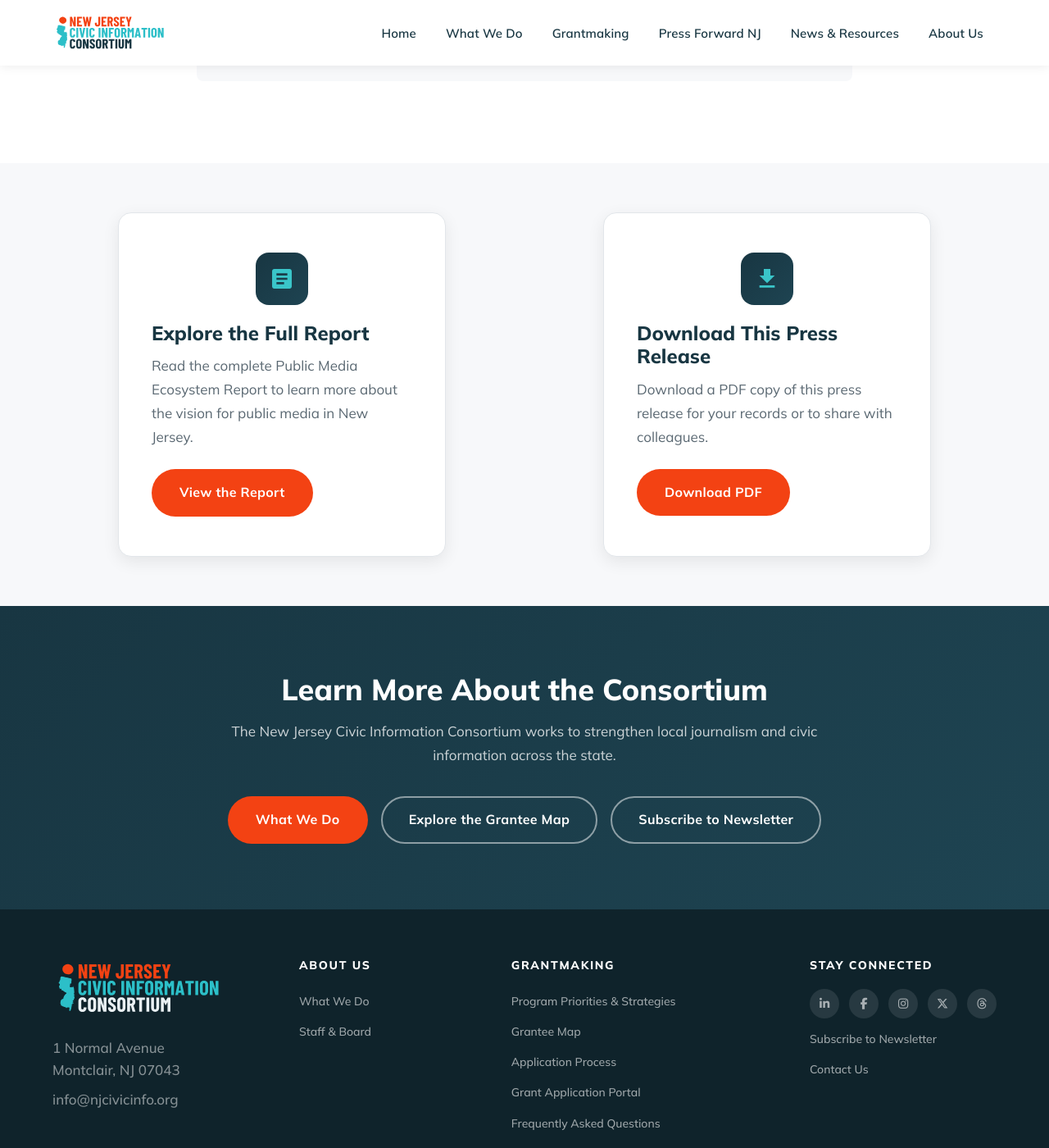
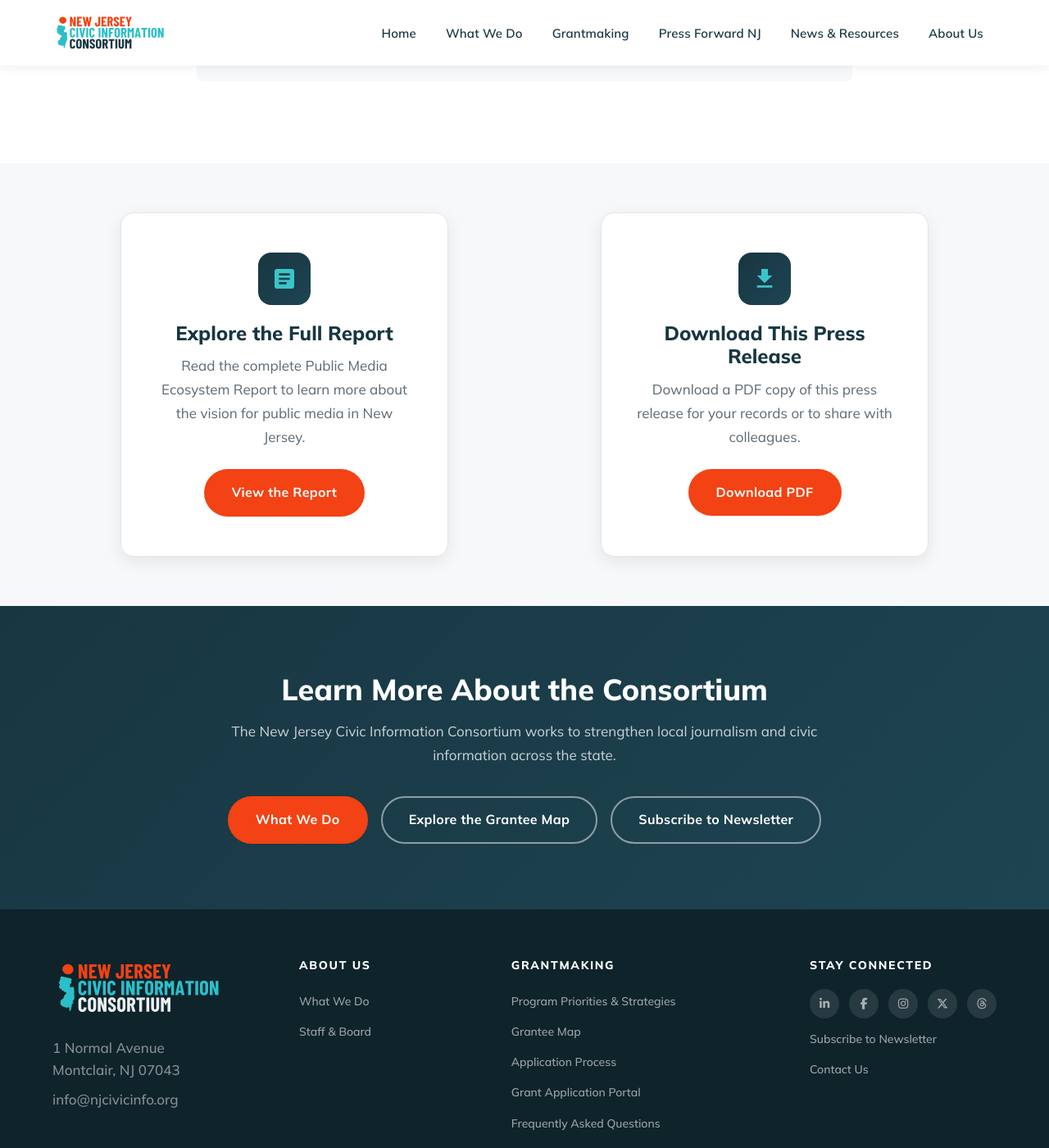
Before and after one commit to madi-mccool/njcivicinfo, a Jekyll site: the page built from docs/press-release-ecosystem-report.html, in a window 1280 px wide and 1400 px high, scrolled down 3174 px. Shown: the whole window at 82% size. Built offline with Jekyll 4.4.1, drawn with Linux system fonts in a browser that asks for light colours.

Commit message:
Fix press release CTA cards: center text and reduce gap
- Add text-align: center to .report-cta-card so headings, text, and
  buttons are centered within each card
- Reduce gap between cards from 32px to 20px so they sit closer together

https://claude.ai/code/session_01Re9jQwqQ3Rdfh3zQ89GN1T

```diff
--- a/docs/assets/css/style.css
+++ b/docs/assets/css/style.css
@@ -3270,6 +3270,7 @@ h4 { font-weight: 700; }
   border-radius: var(--radius);
   box-shadow: var(--shadow-md);
   border: 1px solid var(--color-gray-200);
+  text-align: center;
 }
 
 .report-cta-icon {
--- a/docs/press-release-ecosystem-report.html
+++ b/docs/press-release-ecosystem-report.html
@@ -68,7 +68,7 @@ description: "New Jersey Civic Information Consortium releases draft framework t
 <!-- Explore the Report CTA -->
 <section class="content-section bg-offwhite" style="padding: 60px 0;">
   <div class="content-container">
-    <div style="display: flex; gap: 32px; justify-content: center; flex-wrap: wrap;">
+    <div style="display: flex; gap: 20px; justify-content: center; flex-wrap: wrap;">
       <div class="report-cta-card" style="flex: 1; max-width: 400px;">
         <div class="report-cta-icon">
           <svg viewBox="0 0 24 24" xmlns="http://www.w3.org/2000/svg"><path d="M19 3H5c-1.1 0-2 .9-2 2v14c0 1.1.9 2 2 2h14c1.1 0 2-.9 2-2V5c0-1.1-.9-2-2-2zm-5 14H7v-2h7v2zm3-4H7v-2h10v2zm0-4H7V7h10v2z"/></svg>
```
